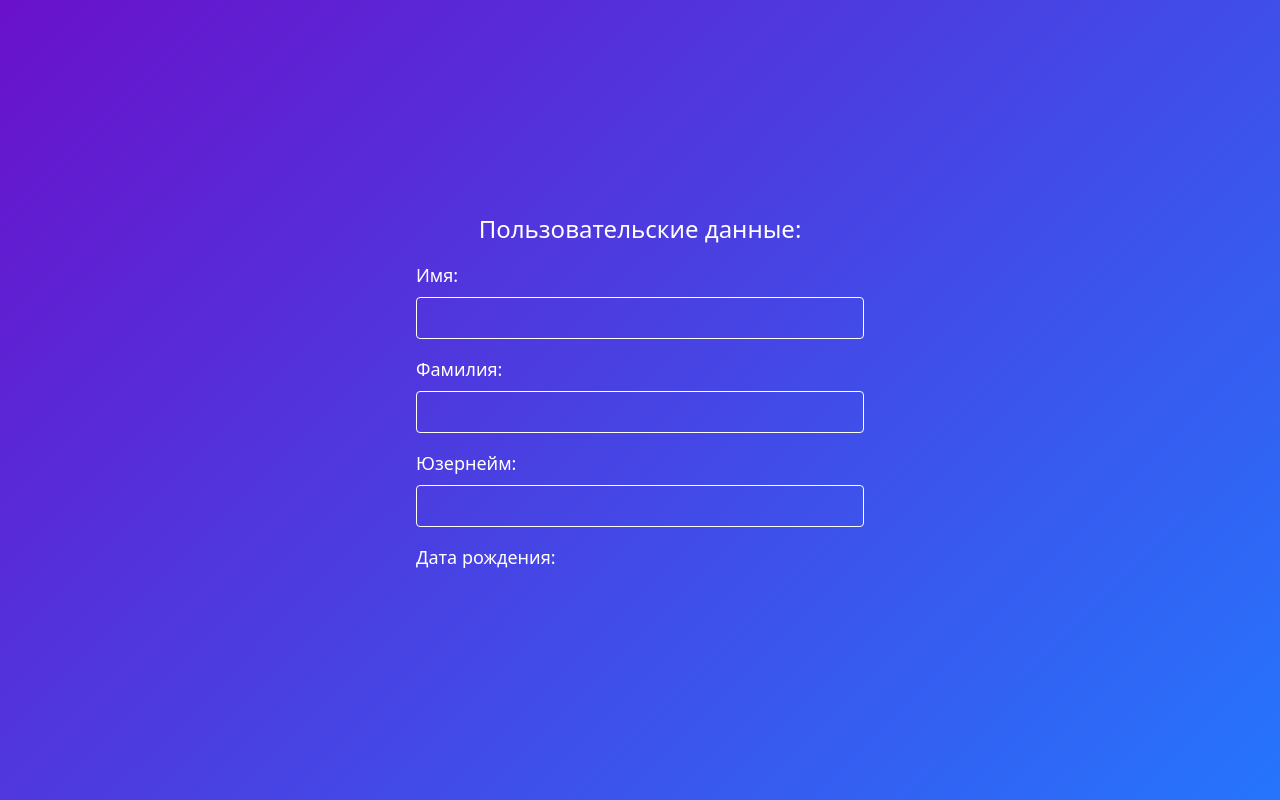
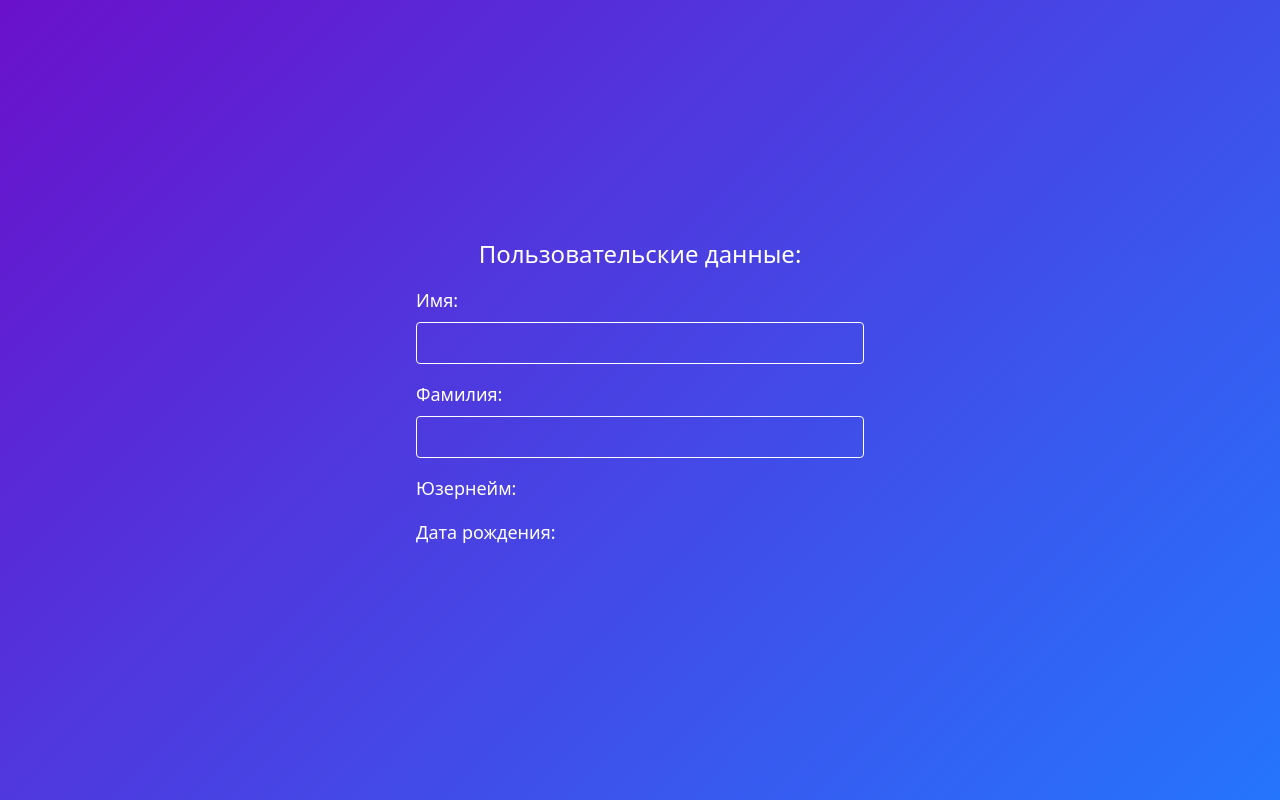
Before and after one commit to 0101Programmer/user_profile_web_app, a Vue app in the folder telegram_web_app/: page /second in a window 1280 px wide. Built offline with nearby package versions, Linux system fonts and the light colour scheme.

Commit message:
Настроена передача телеграм-юзернейма в веб приложение, на вторую страницу

```diff
--- a/telegram_web_app/src/views/SecondPage.vue
+++ b/telegram_web_app/src/views/SecondPage.vue
@@ -27,18 +27,15 @@
       <!-- Юзернейм -->
       <div class="mb-4">
         <label class="block text-lg mb-2">Юзернейм:</label>
-        <input
-          type="text"
-          v-model="username"
-          class="w-full p-2 border rounded"
-        />
+        <p class="font-bold">{{ telegram_username }}</p>
       </div>
 
       <!-- Дата рождения -->
       <div class="mb-4">
         <label class="block text-lg mb-2">Дата рождения:</label>
-        <p class="font-bold">{{ date }}</p>
+        <p class="font-bold">{{ birth_date }}</p>
       </div>
+
     </div>
   </div>
 </template>
@@ -48,11 +45,11 @@ import { ref } from 'vue';
 import { useRoute } from 'vue-router';
 
 const route = useRoute(); // Получаем доступ к текущему маршруту
-const date = route.query.date; // Получаем дату из query-параметров
+const birth_date = route.query.birth_date; // Получаем дату из query-параметров
+const telegram_username = route.query.telegram_username;
 
 const userFirstName = ref(''); // Имя
 const userLastName = ref(''); // Фамилия
-const username = ref(''); // Юзернейм
 </script>
 
 <style scoped>
--- a/telegram_web_app/src/views/StartPage.vue
+++ b/telegram_web_app/src/views/StartPage.vue
@@ -1,6 +1,5 @@
 <template>
   <div class="p-4 gradient-bg flex flex-col items-center justify-center min-h-screen">
-    <h1 class="text-2xl mb-4">Добро пожаловать, {{ telegram_username }}!</h1>
     <h1 class="text-2xl mb-4">Введи свою дату рождения</h1>
     <input
       type="date"
@@ -21,9 +20,9 @@
 <script setup lang="ts">
 import { ref, computed } from 'vue';
 import { useRouter } from 'vue-router';
-import { defineProps } from 'vue';
 
 const router = useRouter();
+
 // Получаем username как props
 const props = defineProps({
   telegram_username: {
@@ -31,6 +30,7 @@ const props = defineProps({
     required: true,
   },
 });
+
 const birthDate = ref('');
 
 const isDateSelected = computed(() => birthDate.value !== '');
@@ -38,7 +38,8 @@ const isDateSelected = computed(() => birthDate.value !== '');
 const secondPage = () => {
   router.push({
     path: '/second',
-    query: { date: birthDate.value },
+    query: { birth_date: birthDate.value,
+    telegram_username: props.telegram_username,},
   });
 };
 </script>
```
